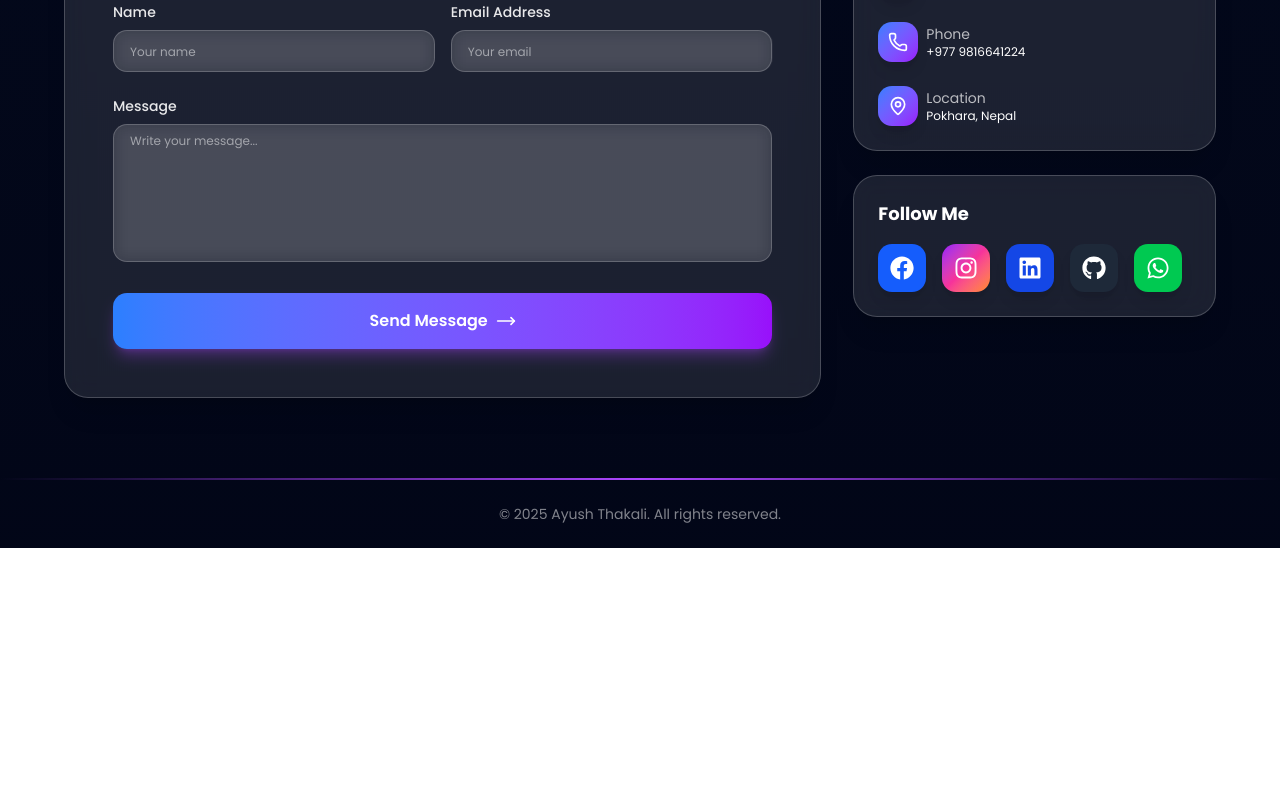
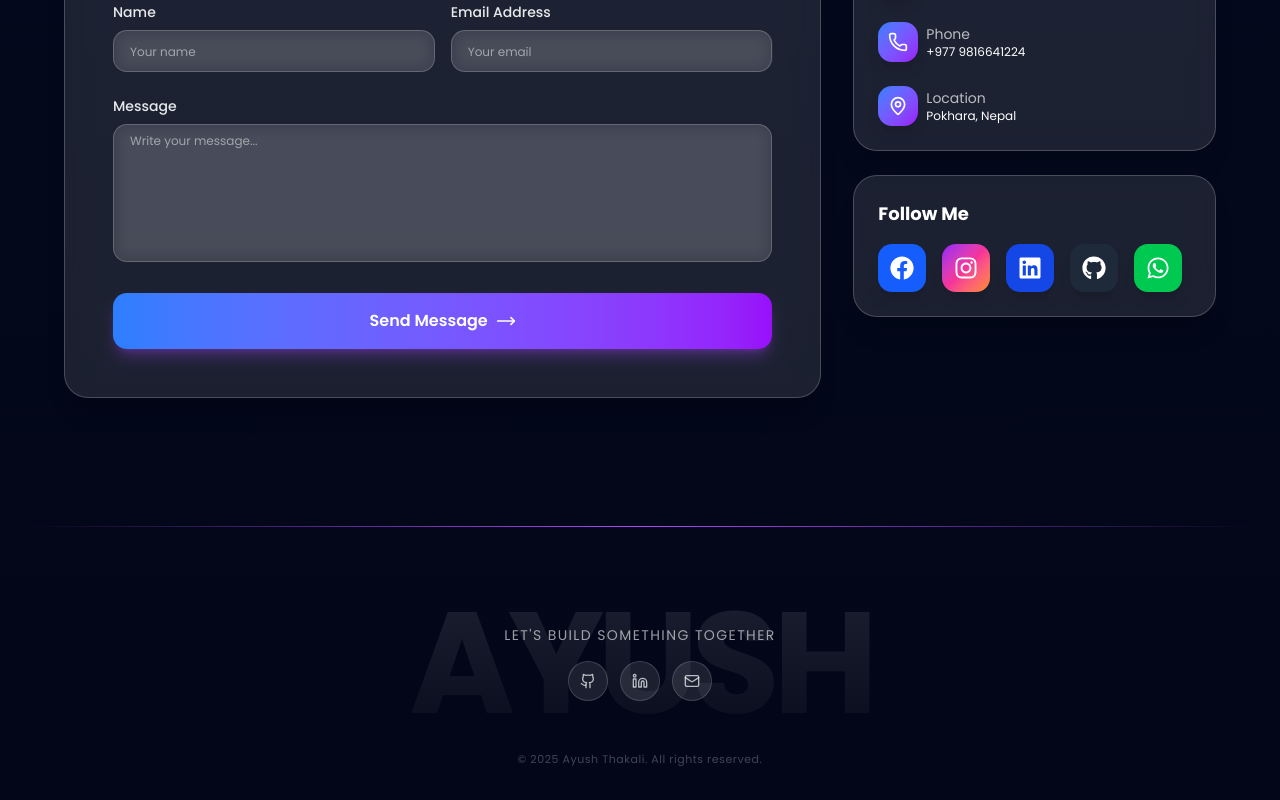
Before and after one commit to ayushthakali/Portfolio, a React (Vite) app: page / in a window 1280 px wide. Shown: the part 6930-7730 px from the top of the page. Before the commit the page ends 7478 px from the top, so only its background shows below. Built offline with nearby package versions, Linux system fonts and the light colour scheme.

Commit message:
footer updated

```diff
--- a/src/components/Footer.jsx
+++ b/src/components/Footer.jsx
@@ -1,25 +1,67 @@
 import { motion } from "framer-motion";
+import { Github, Linkedin, Mail } from "lucide-react";
 
 function Footer() {
   return (
-    <footer className="relative w-full">
+    <footer className="relative w-full px-6 pt-12 pb-8 overflow-hidden">
       <motion.div
-        initial={{ opacity: 0, scaleX: 0 }}
-        whileInView={{ opacity: 1, scaleX: 1 }}
-        transition={{ duration: 0.8, delay: 0.1 }}
+        initial={{ scaleX: 0 }}
+        whileInView={{ scaleX: 1 }}
         viewport={{ once: true }}
-        className="w-full origin:center h-[2px] bg-gradient-to-r from-transparent via-purple-500 to-transparent"
+        transition={{ duration: 1 }}
+        className="w-full h-px bg-gradient-to-r from-transparent via-purple-500 to-transparent mb-16 origin-center"
       />
 
-      <motion.p
-        initial={{ opacity: 0 }}
-        whileInView={{ opacity: 1 }}
-        transition={{ duration: 0.8, delay: 0.1 }}
-        viewport={{ once: true }}
-        className="text-center text-sm text-white/50 p-6"
-      >
+      {/* Giant name watermark */}
+      <div className="relative flex flex-col items-center">
+        <motion.h2
+          initial={{ opacity: 0, y: 30 }}
+          whileInView={{ opacity: 1, y: 0 }}
+          viewport={{ once: true }}
+          transition={{ duration: 0.8 }}
+          className="font-poppins font-black text-[clamp(3rem,12vw,9rem)] text-transparent bg-clip-text bg-gradient-to-b from-white/10 to-white/[0.03] tracking-tighter select-none leading-none text-center"
+        >
+          AYUSH
+        </motion.h2>
+
+        {/* Centered content on top */}
+        <motion.div
+          initial={{ opacity: 0, scale: 0.9 }}
+          whileInView={{ opacity: 1, scale: 1 }}
+          viewport={{ once: true }}
+          transition={{ duration: 0.6, delay: 0.3 }}
+          className="absolute inset-0 flex flex-col items-center justify-center gap-4"
+        >
+          <p className="font-poppins text-white/60 text-sm tracking-widest uppercase">
+            Let's build something together
+          </p>
+          <div className="flex gap-3">
+            {[
+              { icon: Github, href: "https://github.com/ayushthakali" },
+              {
+                icon: Linkedin,
+                href: "https://www.linkedin.com/in/ayush-thakali/",
+              },
+              { icon: Mail, href: "mailto:thakaliaayush@gmail.com" },
+            ].map(({ icon: Icon, href }, i) => (
+              <motion.a
+                key={i}
+                href={href}
+                target="_blank"
+                rel="noreferrer"
+                whileHover={{ scale: 1.2, y: -3 }}
+                className="w-10 h-10 rounded-full bg-white/10 border border-white/15 flex items-center justify-center text-white/70 hover:text-white hover:bg-purple-500/20 hover:border-purple-500/50 transition-all duration-300"
+              >
+                <Icon className="w-4 h-4" />
+              </motion.a>
+            ))}
+          </div>
+        </motion.div>
+      </div>
+
+      <p className="text-center text-[11px] text-white/25 font-poppins mt-4 tracking-wider">
         © {new Date().getFullYear()} Ayush Thakali. All rights reserved.
-      </motion.p>
+      </p>
     </footer>
   );
 }
```
